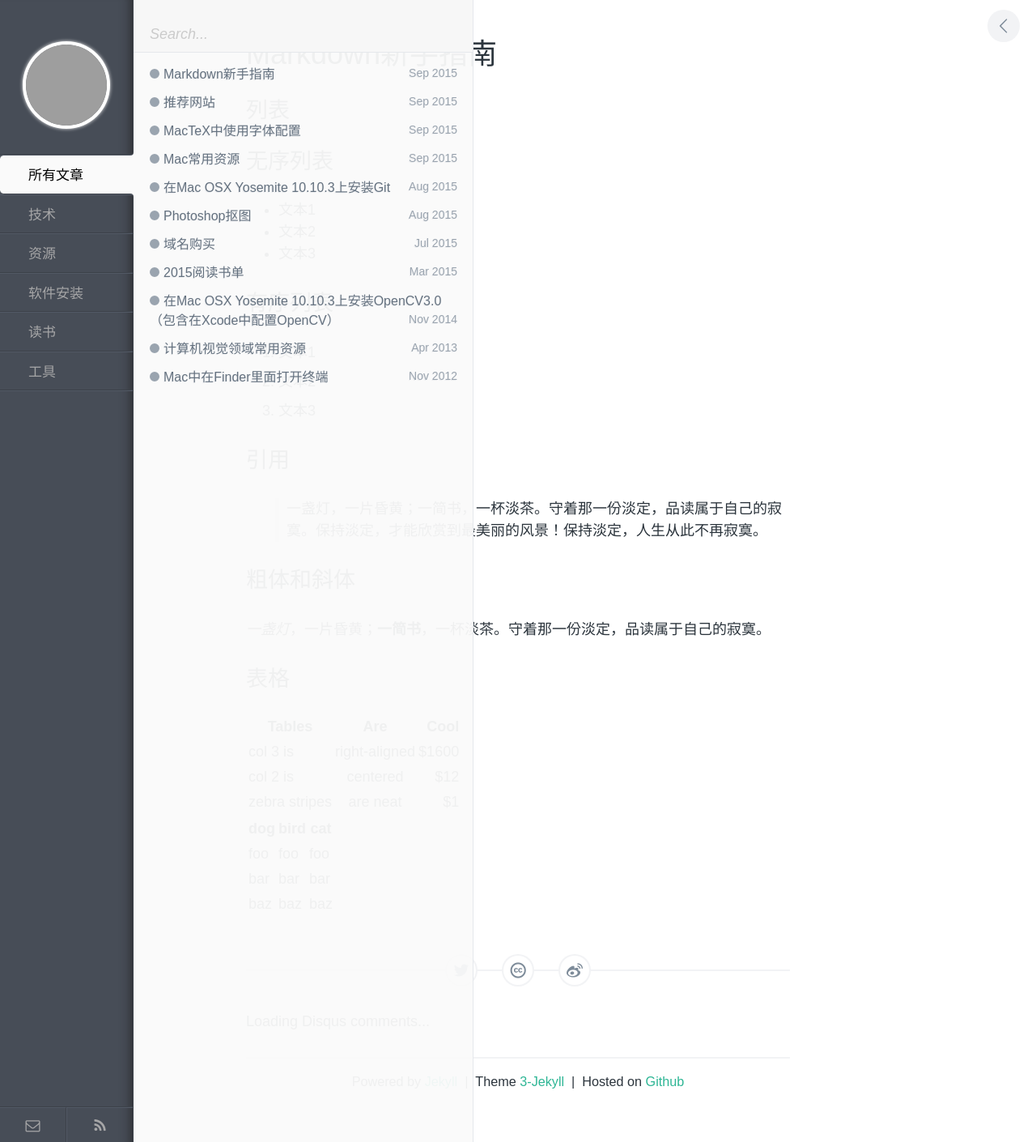
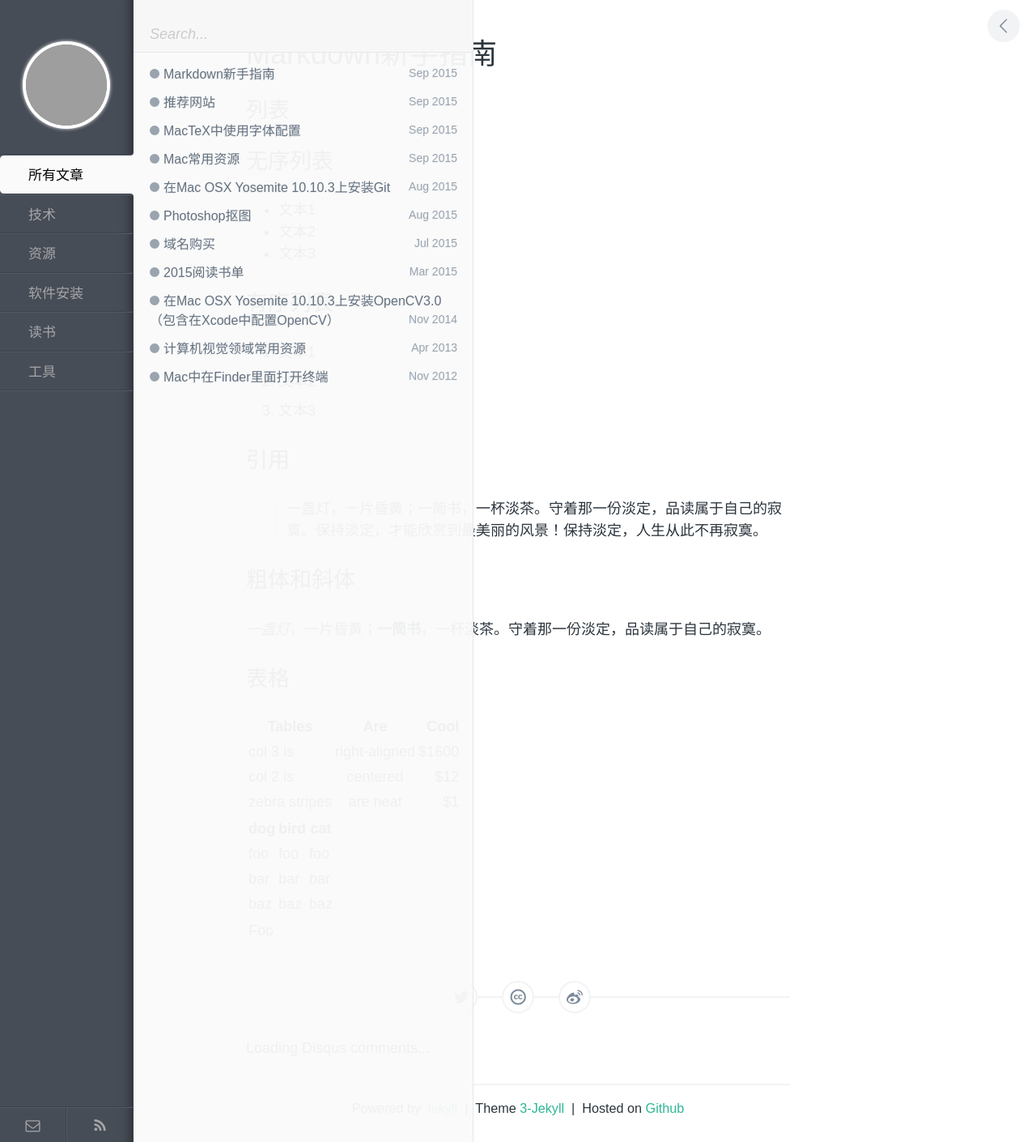
Before and after one commit to zhuyafei/zhuyafei.github.io, a Jekyll site: the page built from _posts/tech/2015-09-20-Markdown.md, in a window 1280 px wide. Shown: the whole page at 81% size. Built offline with Jekyll 4.4.1, drawn with Linux system fonts in a browser that asks for light colours; comment, search, counter and statistics services are not loaded; grey boxes are pictures that could not be loaded.

Commit message:
Modify 2015-09-20-Markdown.md

```diff
--- a/_posts/tech/2015-09-20-Markdown.md
+++ b/_posts/tech/2015-09-20-Markdown.md
@@ -38,3 +38,9 @@ dog | bird | cat
 foo | foo  | foo
 bar | bar  | bar
 baz | baz  | baz
+
+<table>
+    <tr>
+        <td>Foo</td>
+    </tr>
+</table>
```
